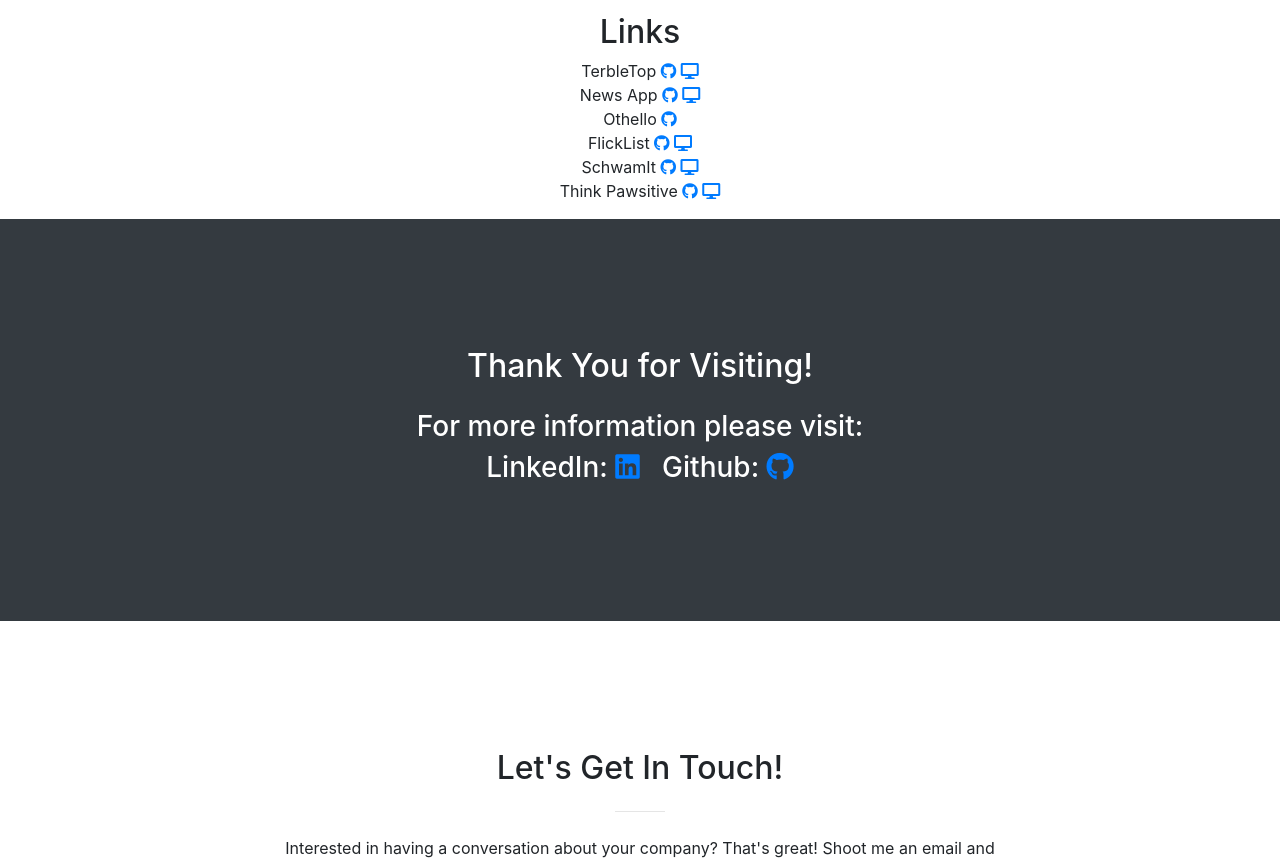
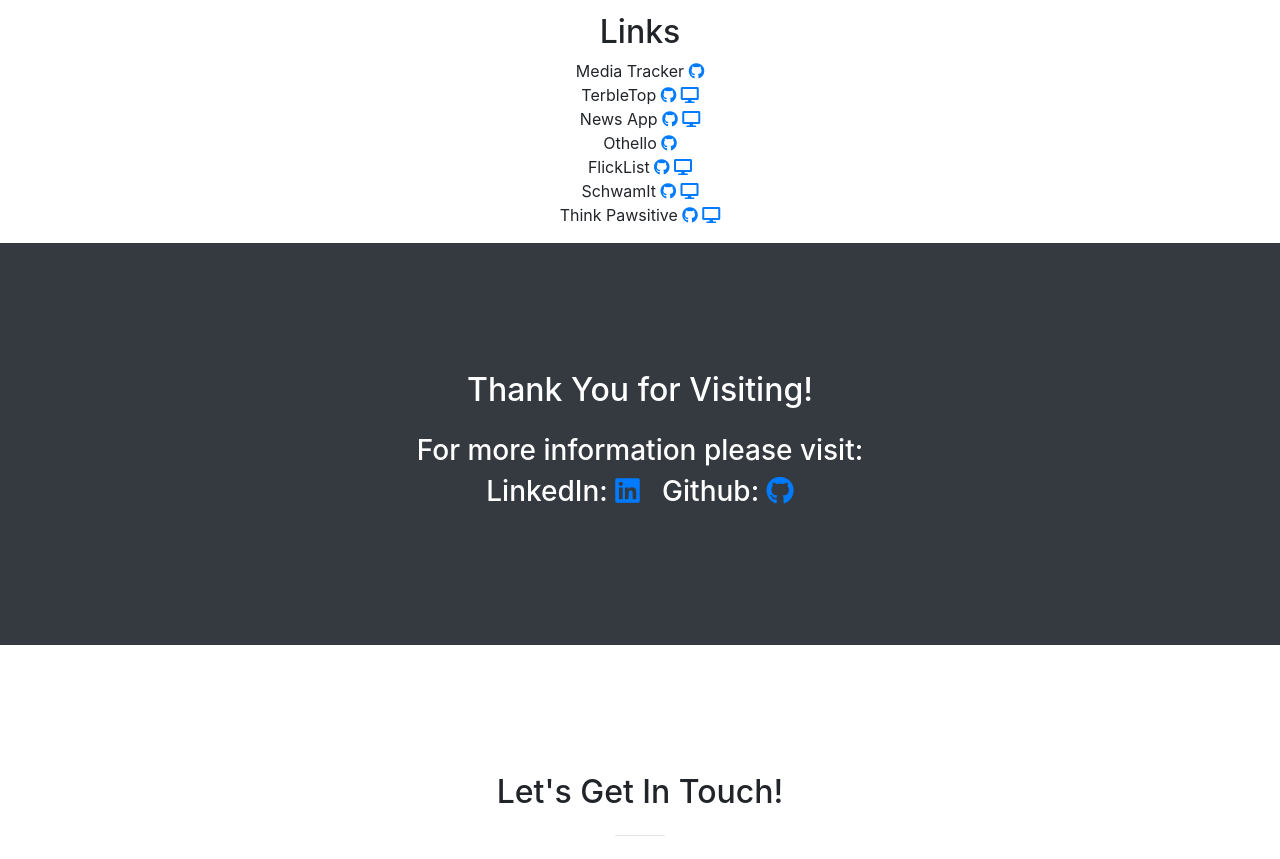
Before and after one commit to yonatanmk/yonatanmk.github.io, a website with bundled scripts: page index.html in a window 1280 px wide. Shown: the part 3024-3883 px from the top of the page. Built offline with nearby package versions, Linux system fonts and the light colour scheme.

Commit message:
media tracker link

```diff
--- a/index.html
+++ b/index.html
@@ -252,7 +252,9 @@
       <div class='container text-center links'>
           <h2>Links</h2>
           <p>
-            TerbleTop
+            Media Tracker
+              <a href='https://github.com/yonatanmk/media-tracker'><i class="fab fa-1x fa-github text-primary sr-icons"></i></a>
+            <br />TerbleTop
               <a href='https://github.com/yonatanmk/terble-top'><i class="fab fa-1x fa-github text-primary sr-icons"></i></a>
               <a href='https://terbletop.herokuapp.com/'><i class="fas fa-1x fa-desktop text-primary sr-icons"></i></a>
             <br />News App
```
